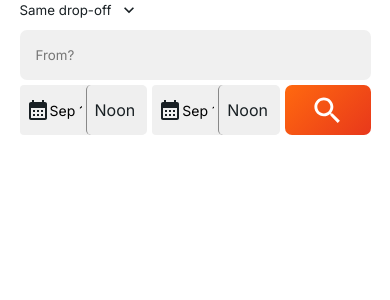
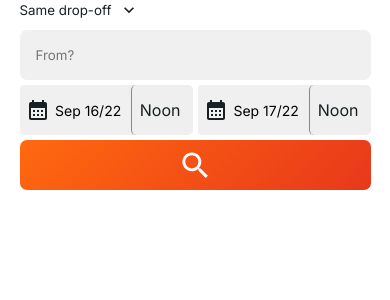
Before and after one commit to YohanesMulugeta/Sean-Rental-Form, a React (Create React App) app: page / in a window 390 px wide. Shown: the top 300 px of the page. Built offline with nearby package versions, Linux system fonts and the light colour scheme.

Commit message:
make the search button and the the date time input responsive to mobile view

```diff
--- a/src/app.css
+++ b/src/app.css
@@ -80,7 +80,17 @@
 }
 
 @media (max-width: 540px) {
+  .date-search-container {
+    flex-direction: column;
+  }
+
+  .btn {
+    width: 100%;
+  }
+
   div.rdrMonths.rdrMonthsVertical {
     width: 350px;
+
+    left: -3%;
   }
 }
```
